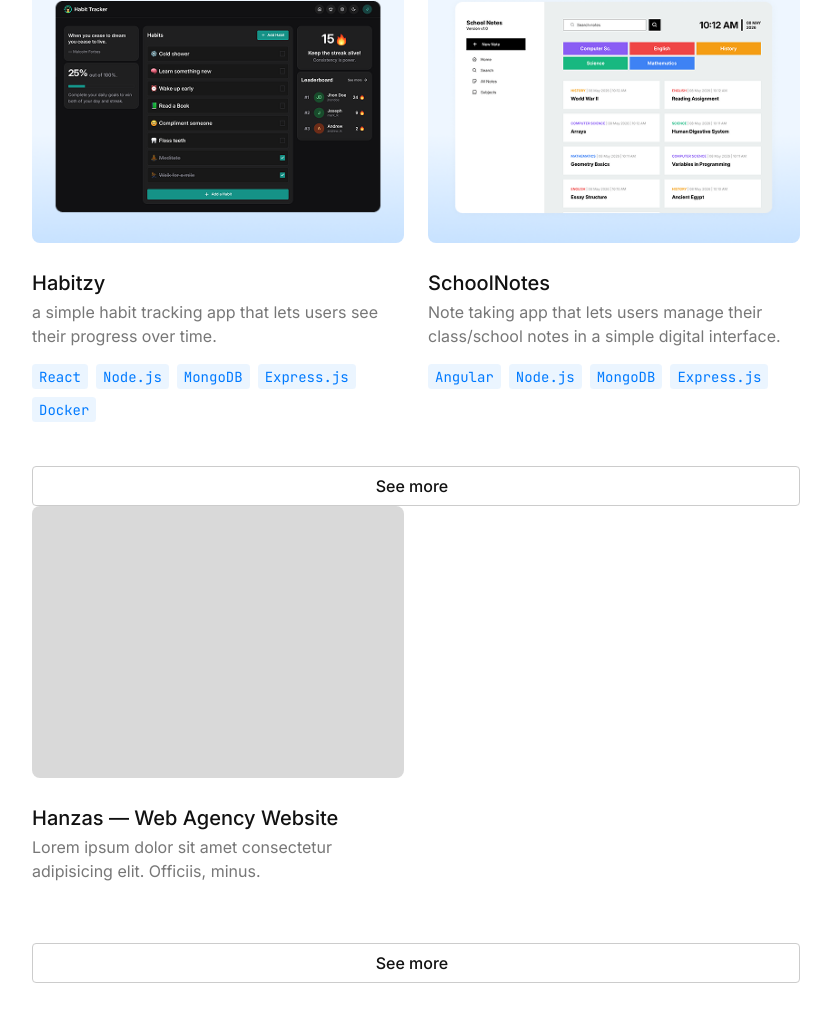
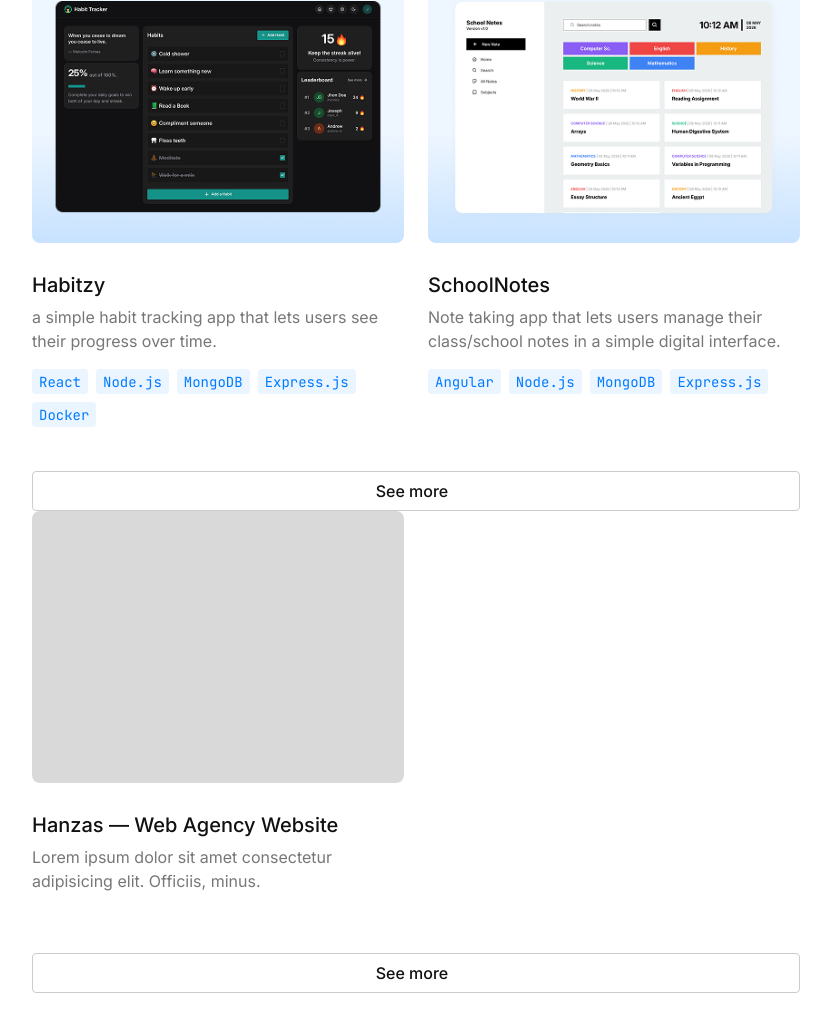
Before and after one commit to DevHanza/Portfolio-2026, an Astro site: page / in a window 1280 px wide. Shown: the part 1028-2059 px from the top of the page, without its empty margins (224-1055 px from the left). Built offline with nearby package versions, Linux system fonts and the light colour scheme; Astro itself is replaced by a stand-in of ours.

Commit message:
Increase line-height of the headings in ProjectCard

```diff
--- a/src/components/ProjectCard.astro
+++ b/src/components/ProjectCard.astro
@@ -37,6 +37,7 @@ const {
       font-size: 1.25rem;
       font-weight: 500;
       margin-bottom: 0.25em;
+      line-height: 1.45;
     }
 
     p {
```
